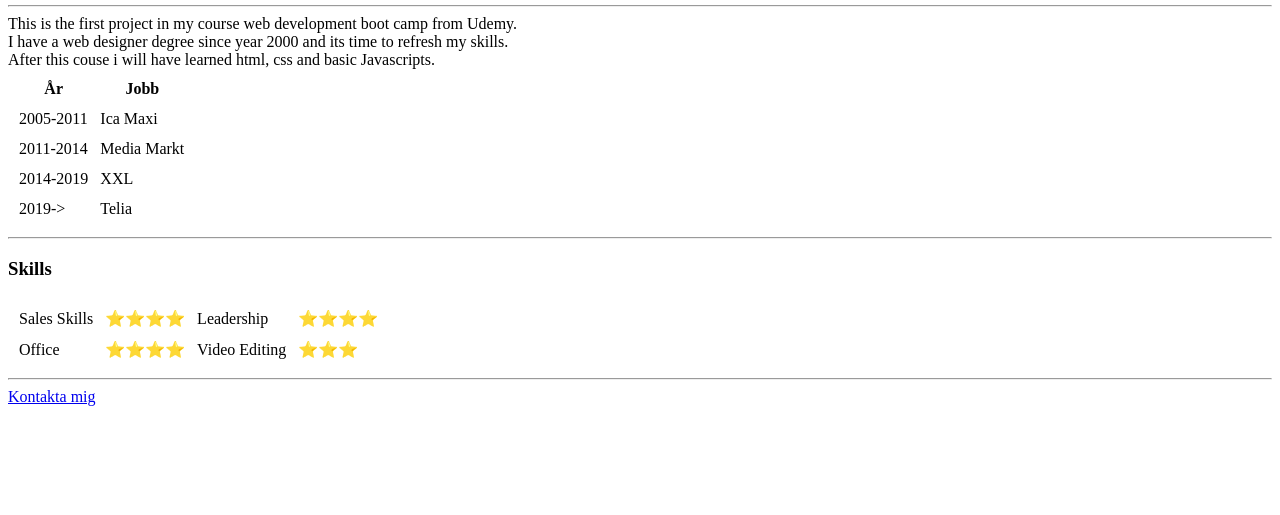
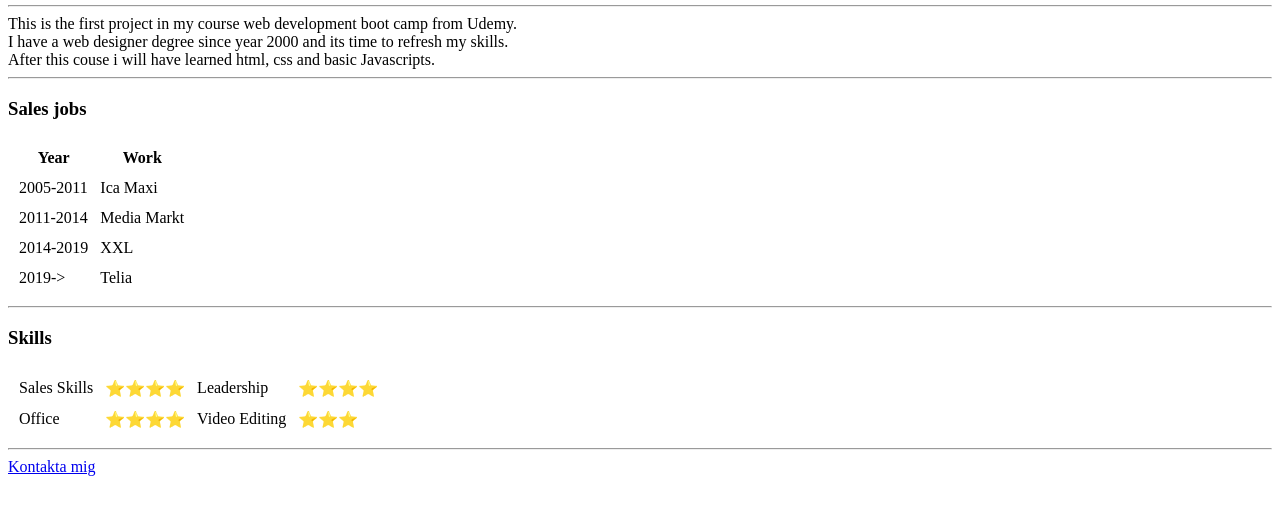
Before and after one commit to Larsenerdar/CV, a plain HTML site: page index.html in a window 1280 px wide. Shown: the part 221-736 px from the top of the page. Drawn offline with Linux system fonts and the light colour scheme.

Commit message:
Update index.html

```diff
--- a/index.html
+++ b/index.html
@@ -21,10 +21,15 @@
   This is the first project in my course web development boot camp from Udemy.<br>
   I have a web designer degree since year 2000 and its time to refresh my skills. <br>
   After this couse i will have learned html, css and basic Javascripts.
-<table cellspacing="10">
+  <hr>
+
+<table>
+  <h3>Sales jobs</h3>
+</table>
+  <table cellspacing="10">
   <tr>
-    <th>År</th>
-    <th>Jobb</th>
+    <th>Year</th>
+    <th>Work</th>
   </tr>
   <tr>
     <td>2005-2011</td>
```
